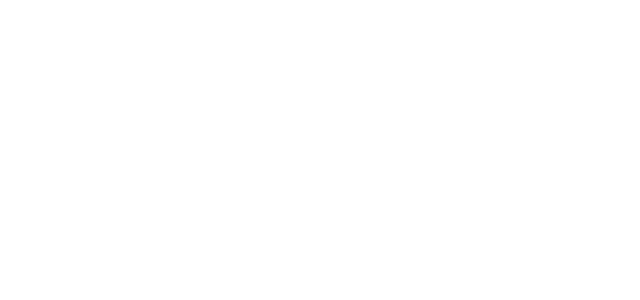
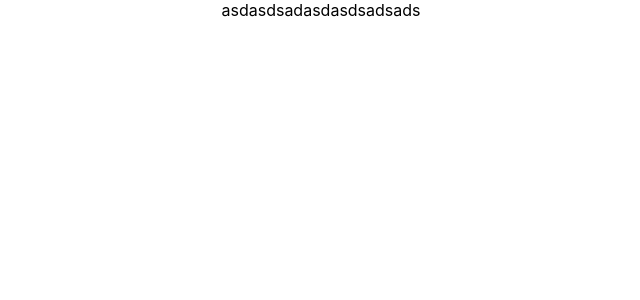
Before and after one commit to renras/document-request-tracker-system, a React (Create React App) app: page / in a window 1280 px wide. Shown: the top 300 px of the page, without its empty margins (319-959 px from the left). Built offline with nearby package versions, Linux system fonts and the light colour scheme.

Commit message:
add a comment

```diff
--- a/src/App.js
+++ b/src/App.js
@@ -1,7 +1,7 @@
 import "./App.css";
 
 function App() {
-  return <div className="App"></div>;
+  return <div className="App">asdasdsadasdasdsadsads</div>;
 }
 
 export default App;
```
